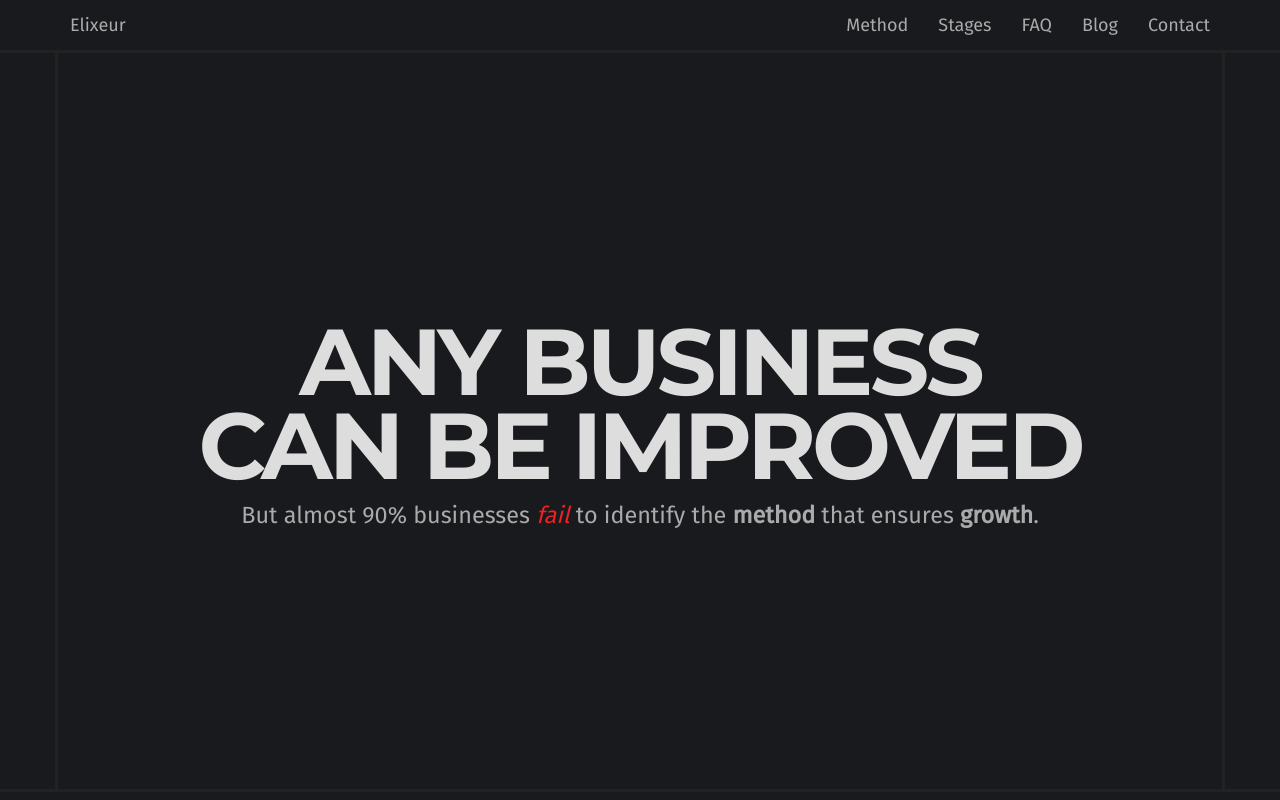
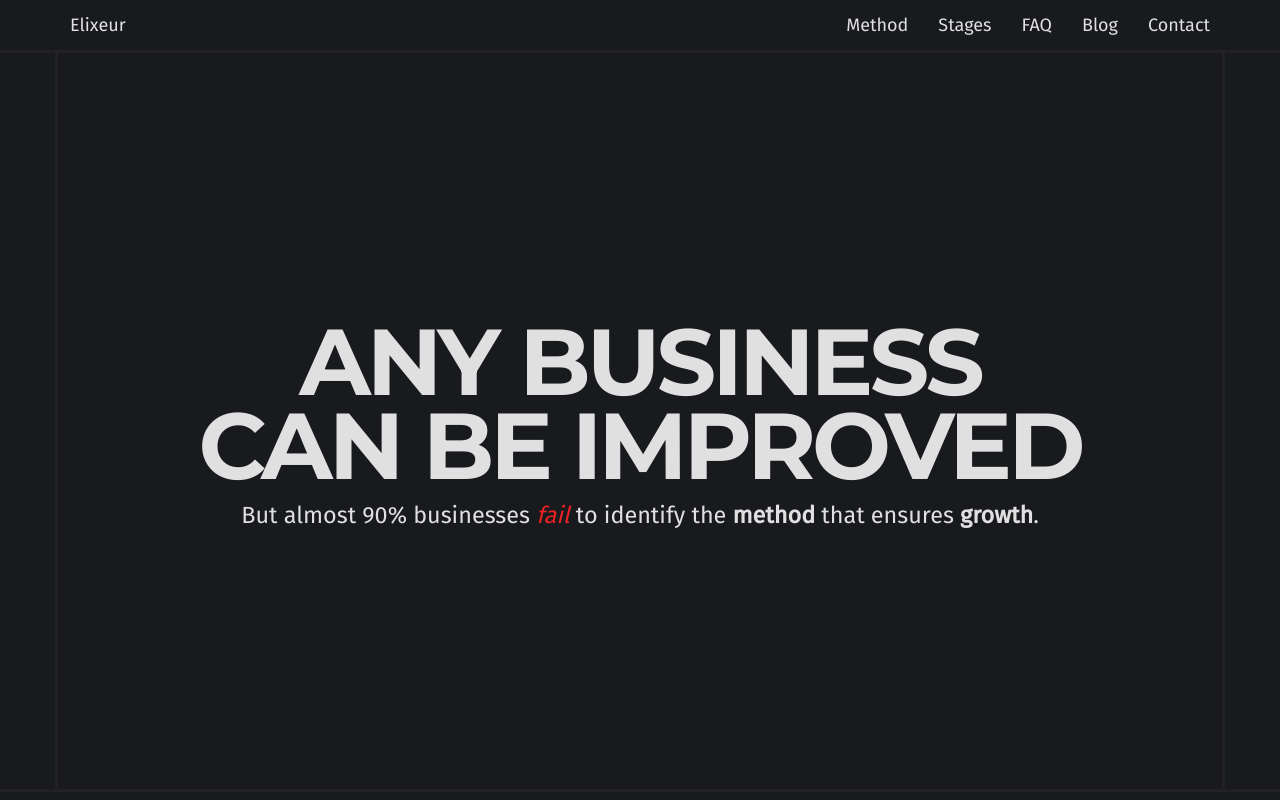
Before and after one commit to 5h4hid5/elx, a plain HTML site: page index.html in a window 1280 px wide. Shown: the top 800 px of the page. Drawn offline with nearby package versions, Linux system fonts and the light colour scheme.

Commit message:
Changed font color

```diff
--- a/css/app.scss
+++ b/css/app.scss
@@ -9,8 +9,8 @@
 $primaryColor: #181A1E;
 $borderColor: #282828;
 $hoverColor: #ED2224;
-$textColor: #AAA;
-$headingColor: #DDDDDD;
+$textColor: #E0E0E0;
+$headingColor: #E0E0E0;
 
 $primaryFont: 'Fira Sans', sans-serif;
 $headingFont: 'Montserrat', sans-serif;
```
Also changed, not shown: css/app.css.
